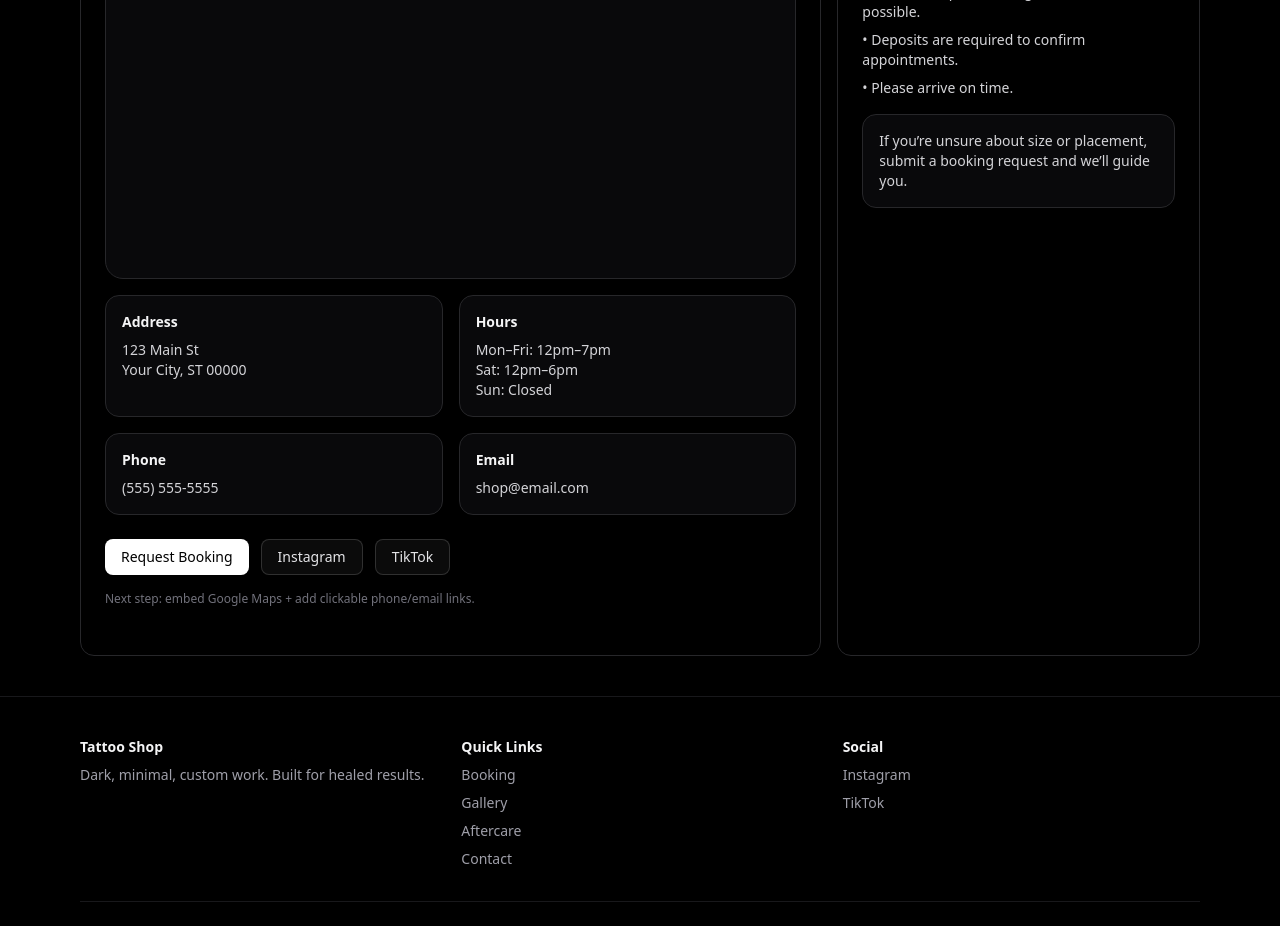
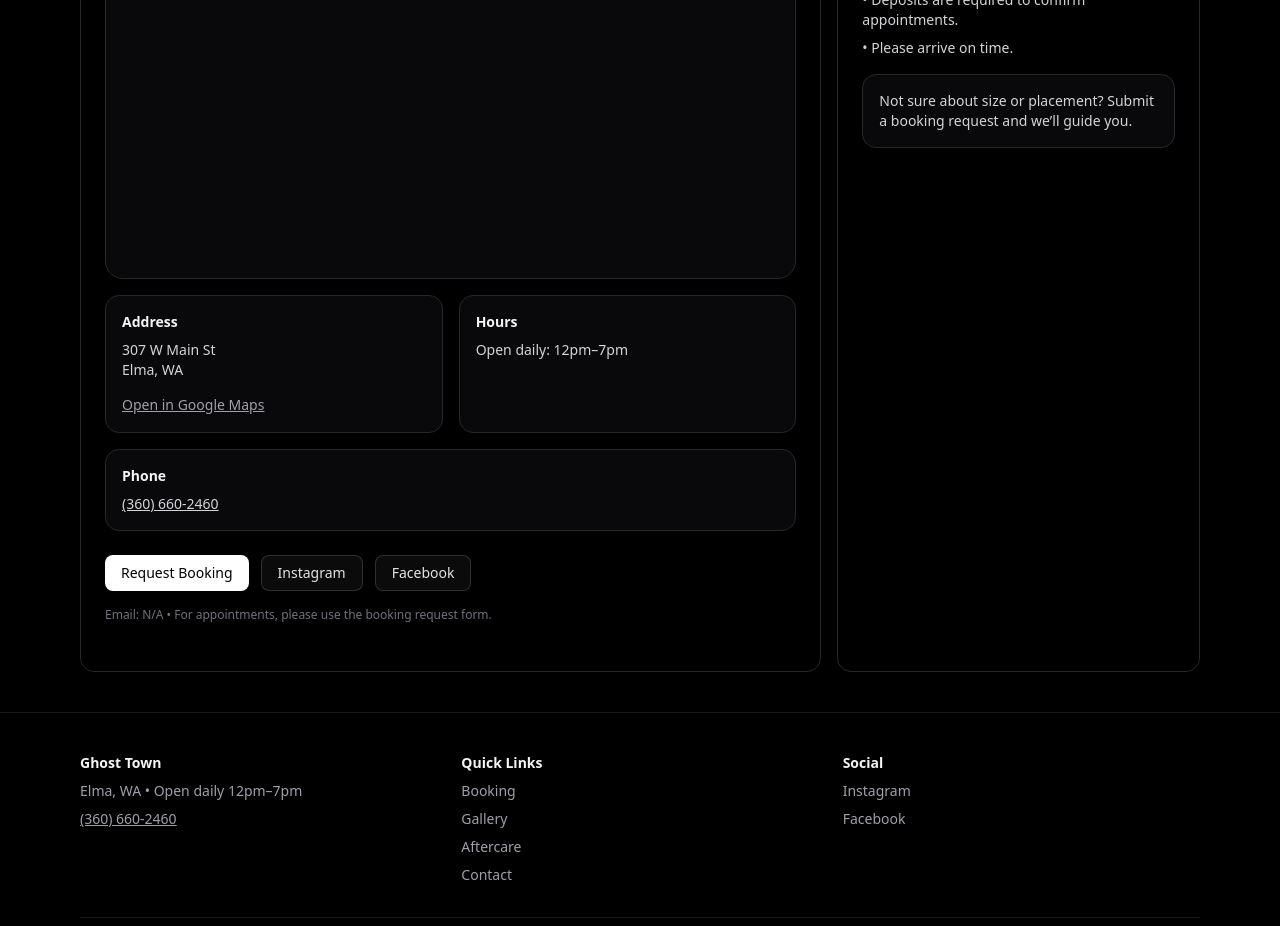
Before and after one commit to belonsavon-sys/tattoo-shop-website, a Next.js app: page /contact in a window 1280 px wide. Shown: the part 360-1286 px from the top of the page. Built offline with nearby package versions, Linux system fonts and the light colour scheme.

Commit message:
chore: update Ghost Town contact + socials

```diff
--- a/app/contact/page.tsx
+++ b/app/contact/page.tsx
@@ -9,7 +9,7 @@ export default function ContactPage() {
           Contact
         </h1>
         <p className="max-w-2xl text-sm text-zinc-400">
-          Questions, walk-in availability, or booking help — reach out and we’ll respond as soon as possible.
+          Walk-in availability and booking questions — reach out or submit a booking request.
         </p>
       </section>
 
@@ -22,31 +22,36 @@ export default function ContactPage() {
               <div className="rounded-xl border border-zinc-800 bg-zinc-950 p-4">
                 <div className="text-sm font-semibold text-zinc-100">Address</div>
                 <div className="mt-2 text-sm text-zinc-300">
-                  123 Main St
+                  307 W Main St
                   <br />
-                  Your City, ST 00000
+                  Elma, WA
+                </div>
+                <div className="mt-3">
+                  <a
+                    className="text-sm underline text-zinc-400 hover:text-white"
+                    href="https://www.google.com/maps/search/?api=1&query=307%20W%20Main%20St%2C%20Elma%2C%20WA"
+                    target="_blank"
+                    rel="noreferrer"
+                  >
+                    Open in Google Maps
+                  </a>
                 </div>
               </div>
 
               <div className="rounded-xl border border-zinc-800 bg-zinc-950 p-4">
                 <div className="text-sm font-semibold text-zinc-100">Hours</div>
                 <div className="mt-2 text-sm text-zinc-300">
-                  Mon–Fri: 12pm–7pm
-                  <br />
-                  Sat: 12pm–6pm
-                  <br />
-                  Sun: Closed
+                  Open daily: 12pm–7pm
                 </div>
               </div>
 
-              <div className="rounded-xl border border-zinc-800 bg-zinc-950 p-4">
+              <div className="rounded-xl border border-zinc-800 bg-zinc-950 p-4 md:col-span-2">
                 <div className="text-sm font-semibold text-zinc-100">Phone</div>
-                <div className="mt-2 text-sm text-zinc-300">(555) 555-5555</div>
-              </div>
-
-              <div className="rounded-xl border border-zinc-800 bg-zinc-950 p-4">
-                <div className="text-sm font-semibold text-zinc-100">Email</div>
-                <div className="mt-2 text-sm text-zinc-300">shop@email.com</div>
+                <div className="mt-2 text-sm text-zinc-300">
+                  <a className="underline hover:text-white" href="tel:3606602460">
+                    (360) 660-2460
+                  </a>
+                </div>
               </div>
             </div>
 
@@ -57,7 +62,11 @@ export default function ContactPage() {
                 </Button>
               </a>
 
-              <a href="https://instagram.com/" target="_blank" rel="noreferrer">
+              <a
+                href="https://www.instagram.com/ghosttowntattooelma/?hl=en"
+                target="_blank"
+                rel="noreferrer"
+              >
                 <Button
                   variant="outline"
                   className="border-zinc-800 text-zinc-200 hover:bg-zinc-950"
@@ -66,18 +75,22 @@ export default function ContactPage() {
                 </Button>
               </a>
 
-              <a href="https://tiktok.com/" target="_blank" rel="noreferrer">
+              <a
+                href="https://www.facebook.com/Ghosttowntattooelma/"
+                target="_blank"
+                rel="noreferrer"
+              >
                 <Button
                   variant="outline"
                   className="border-zinc-800 text-zinc-200 hover:bg-zinc-950"
                 >
-                  TikTok
+                  Facebook
                 </Button>
               </a>
             </div>
 
             <p className="text-xs text-zinc-500">
-              Next step: embed Google Maps + add clickable phone/email links.
+              Email: N/A • For appointments, please use the booking request form.
             </p>
           </CardContent>
         </Card>
@@ -86,15 +99,15 @@ export default function ContactPage() {
           <CardContent className="p-6 space-y-4">
             <h2 className="text-lg font-semibold text-zinc-100">Quick notes</h2>
             <ul className="space-y-2 text-sm text-zinc-300">
-              <li>• Walk-ins are limited and depend on availability.</li>
-              <li>• For custom pieces, bring 2–3 references if possible.</li>
+              <li>• Walk-ins depend on availability.</li>
+              <li>• For customs, bring 2–3 references if possible.</li>
               <li>• Deposits are required to confirm appointments.</li>
               <li>• Please arrive on time.</li>
             </ul>
 
             <div className="rounded-xl border border-zinc-800 bg-zinc-950 p-4">
               <p className="text-sm text-zinc-300">
-                If you’re unsure about size or placement, submit a booking request and we’ll guide you.
+                Not sure about size or placement? Submit a booking request and we’ll guide you.
               </p>
             </div>
           </CardContent>
--- a/app/layout.tsx
+++ b/app/layout.tsx
@@ -13,8 +13,9 @@ const geistMono = Geist_Mono({
 });
 
 export const metadata: Metadata = {
-  title: "Tattoo Shop",
-  description: "Dark minimal tattoo shop website with artists, gallery, booking, and aftercare.",
+  title: "Ghost Town Tattoo — Elma, WA",
+  description:
+    "Ghost Town Tattoo in Elma, WA. Dark minimal tattoo studio website with artists, gallery, booking, and aftercare.",
 };
 
 export default function RootLayout({
@@ -22,13 +23,17 @@ export default function RootLayout({
 }: Readonly<{
   children: React.ReactNode;
 }>) {
+  const year = new Date().getFullYear();
+
   return (
     <html lang="en" className="dark">
-      <body className={`${geistSans.variable} ${geistMono.variable} antialiased bg-black text-zinc-100`}>
+      <body
+        className={`${geistSans.variable} ${geistMono.variable} antialiased bg-black text-zinc-100`}
+      >
         <header className="sticky top-0 z-50 border-b border-zinc-800/80 bg-black/60 backdrop-blur">
           <div className="mx-auto flex h-16 max-w-6xl items-center justify-between px-4">
             <a href="/" className="font-semibold tracking-tight text-zinc-100">
-              Tattoo Shop
+              Ghost Town
             </a>
 
             <nav className="hidden gap-6 text-sm text-zinc-300 md:flex">
@@ -58,7 +63,7 @@ export default function RootLayout({
           </div>
         </header>
 
-        <div className="mx-auto max-w-6xl px-4 py-10 min-h-[calc(100vh-64px)]">
+        <div className="mx-auto min-h-[calc(100vh-64px)] max-w-6xl px-4 py-10">
           {children}
         </div>
 
@@ -66,40 +71,61 @@ export default function RootLayout({
           <div className="mx-auto max-w-6xl px-4 py-10">
             <div className="grid gap-6 md:grid-cols-3">
               <div className="space-y-2">
-                <div className="text-sm font-semibold text-zinc-100">Tattoo Shop</div>
+                <div className="text-sm font-semibold text-zinc-100">Ghost Town</div>
                 <p className="text-sm text-zinc-400">
-                  Dark, minimal, custom work. Built for healed results.
+                  Elma, WA • Open daily 12pm–7pm
+                </p>
+                <p className="text-sm text-zinc-400">
+                  <a className="underline hover:text-white" href="tel:3606602460">
+                    (360) 660-2460
+                  </a>
                 </p>
               </div>
 
               <div className="space-y-2">
                 <div className="text-sm font-semibold text-zinc-100">Quick Links</div>
                 <div className="flex flex-col gap-2 text-sm text-zinc-400">
-                  <a className="hover:text-white" href="/booking">Booking</a>
-                  <a className="hover:text-white" href="/gallery">Gallery</a>
-                  <a className="hover:text-white" href="/aftercare">Aftercare</a>
-                  <a className="hover:text-white" href="/contact">Contact</a>
+                  <a className="hover:text-white" href="/booking">
+                    Booking
+                  </a>
+                  <a className="hover:text-white" href="/gallery">
+                    Gallery
+                  </a>
+                  <a className="hover:text-white" href="/aftercare">
+                    Aftercare
+                  </a>
+                  <a className="hover:text-white" href="/contact">
+                    Contact
+                  </a>
                 </div>
               </div>
 
               <div className="space-y-2">
                 <div className="text-sm font-semibold text-zinc-100">Social</div>
                 <div className="flex flex-col gap-2 text-sm text-zinc-400">
-                  <a className="hover:text-white" href="https://instagram.com/" target="_blank" rel="noreferrer">
+                  <a
+                    className="hover:text-white"
+                    href="https://www.instagram.com/ghosttowntattooelma/?hl=en"
+                    target="_blank"
+                    rel="noreferrer"
+                  >
                     Instagram
                   </a>
-                  <a className="hover:text-white" href="https://tiktok.com/" target="_blank" rel="noreferrer">
-                    TikTok
+                  <a
+                    className="hover:text-white"
+                    href="https://www.facebook.com/Ghosttowntattooelma/"
+                    target="_blank"
+                    rel="noreferrer"
+                  >
+                    Facebook
                   </a>
                 </div>
               </div>
             </div>
 
             <div className="mt-8 flex flex-col gap-2 border-t border-zinc-900 pt-6 text-xs text-zinc-500 md:flex-row md:items-center md:justify-between">
-              <div>© {new Date().getFullYear()} Tattoo Shop. All rights reserved.</div>
-              <div>
-                Built with Next.js • Dark minimal UI
-              </div>
+              <div>© {year} Ghost Town. All rights reserved.</div>
+              <div>Built with Next.js • Dark minimal UI</div>
             </div>
           </div>
         </footer>
```
